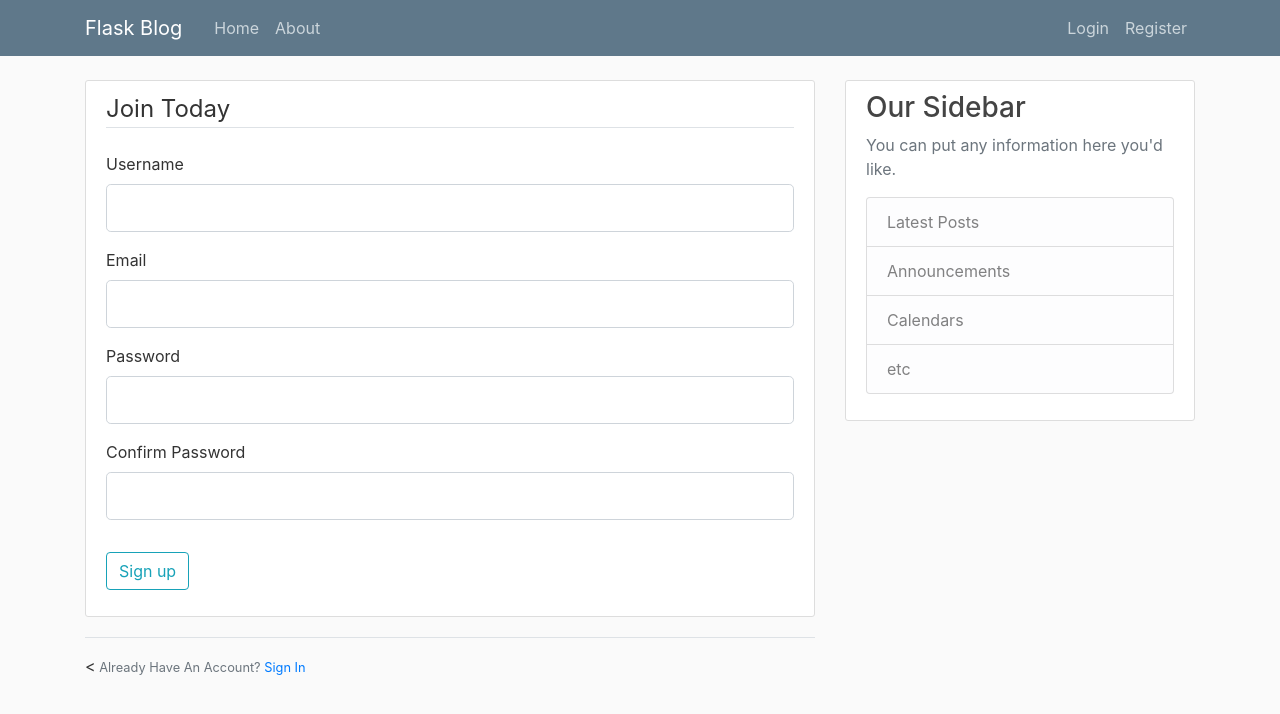
After one commit to MaxOng94/Flask-tutorial, a Flask app: page /register in a window 1280 px wide. The commit adds this page. Shown: the top 714 px of the page. Run offline with Flask 2, Linux system fonts and the light colour scheme; some libraries are stand-ins or nearby versions.

Commit message:
Forms and User input
created login and register html
added login and register route
created test directory
created conftest.py and first_test.py

```diff
--- a/app/__init__.py
+++ b/app/__init__.py
@@ -1,3 +1,10 @@
 from flask import Flask
 app_obj = Flask(__name__)
 from app import routes
+
+# secret key to protect against modifying cookies and cross site forgery attacks
+app_obj.config["SECRET_KEY"] = 'baf2822cca9a24b261cd4d04c2976373'
+
+
+# added Regristration and login form for our site
+# added secret key from app config
--- /dev/null
+++ b/app/forms.py
@@ -0,0 +1,34 @@
+from flask_wtf import FlaskForm
+from wtforms import StringField, PasswordField, BooleanField,SubmitField
+from wtforms.validators import DataRequired, Length, Email, EqualTo
+
+# class for registration form. We can inherit from FlaskForm class from flask_wtf
+class RegistrationForm(FlaskForm):
+    # validators : list of validators we want in our username --> eg: not leave it empty, cannot be more than 20 chars long etc
+    username = StringField("Username", # label
+                            validators= [DataRequired(), Length(min = 2, max = 20)])
+
+    email = StringField("Email",
+                        validators = [DataRequired(), Email()])
+
+    password = PasswordField("Password",
+                             validators= [DataRequired()])
+
+    confirm_password = PasswordField("Confirm Password",
+                                     validators= [DataRequired(),EqualTo('password')])
+
+    submit = SubmitField("Sign up")
+
+
+class LoginForm(FlaskForm):
+    # validators : list of validators we want in our username --> eg: not leave it empty, cannot be more than 20 chars long etc
+
+    email = StringField("Email",
+                        validators = [DataRequired(), Email()])
+
+    password = PasswordField("Password",
+                             validators= [DataRequired()])
+    # allows user to stay login sometime after their browser closes using a secure cookie
+    remember = BooleanField("Remember Me")
+
+    submit = SubmitField("Login")
--- a/app/microblog.py
+++ b/app/microblog.py
@@ -5,3 +5,6 @@ from app import app_obj
 # basically means if we run this python file directly, we will be in
 # debug mode. THis means we can edit our codes, refresh our browser to see the effects of our changes
 # this is as oppose to in production mode
+
+if __name__ == "__main__":
+    app_obj.run(debug =True)
--- a/app/routes.py
+++ b/app/routes.py
@@ -1,5 +1,7 @@
 from app import app_obj
-from flask import render_template,url_for
+from flask import render_template,url_for, flash, redirect
+from app.forms import RegistrationForm, LoginForm
+
 # render_template will look for the .html files you specified
 # under the templates folder. You have to name the templates folder exactly so
 # flask knows where to find them
@@ -31,3 +33,24 @@ def home():
 @app_obj.route('/about')
 def about():
     return render_template('about.html', title = "About")
+
+@app_obj.route('/register', methods = ["GET","POST"])
+def register():
+    form = RegistrationForm()
+    if form.validate_on_submit():       # tells us if the form is validated on submission
+        flash(f"Account created for {form.username.data}!", "success") # success category is a bootstrap class to use as variable
+        #flash accepts a second argument, category. So the msg above is under the success category
+        # bootstrap has different alert style for successes and errors
+        return redirect(url_for("home"))
+    return render_template("register.html", title = "Register", form = form )
+
+@app_obj.route('/login', methods = ["GET","POST"])
+def login():
+    form = LoginForm()
+    if form.validate_on_submit():
+        if form.email.data == 'admin@blog.com' and form.password.data == "password":
+            flash("You have been logged in!", 'success')
+            return redirect(url_for('home'))
+        else:
+            flash("Login unsuccessful. Please check username and password", 'danger') # bootstrap's class danger for error alert
+    return render_template("login.html", title = "Login", form = form )
--- a/app/templates/layout.html
+++ b/app/templates/layout.html
@@ -33,13 +33,13 @@
           </button>
           <div class="collapse navbar-collapse" id="navbarToggle">
             <div class="navbar-nav mr-auto">
-              <a class="nav-item nav-link" href="/">Home</a>
-              <a class="nav-item nav-link" href="/about">About</a>
+              <a class="nav-item nav-link" href="{{url_for('home')}}">Home</a>
+              <a class="nav-item nav-link" href="{{url_for('about')}}">About</a>
             </div>
             <!-- Navbar Right Side -->
             <div class="navbar-nav">
-              <a class="nav-item nav-link" href="/login">Login</a>
-              <a class="nav-item nav-link" href="/register">Register</a>
+              <a class="nav-item nav-link" href="{{url_for('login')}}">Login</a>
+              <a class="nav-item nav-link" href="{{url_for('register')}}">Register</a>
             </div>
           </div>
         </div>
@@ -49,7 +49,17 @@
     <main role="main" class="container">
       <div class="row">
         <div class="col-md-8">
+            {% with messages = get_flashed_messages(with_categories = true)%} <!--get the category from flash message-->
+                {% if messages %}
+                    {% for category, message in messages %}
+                        <div class = "alert alert-{{ category }}">
+                            {{ message }}
+                         </div>
+                    {% endfor %}
+                {% endif %}
+            {% endwith %}
           {% block content %}{% endblock %}
+
         </div>
         <div class="col-md-4">
           <div class="content-section">
--- /dev/null
+++ b/app/templates/register.html
@@ -0,0 +1,77 @@
+{% extends "layout.html" %}
+<!-- Basically we are overriding the layout.html's block content block from posting what we want within the blocks-->
+{% block content %}
+    <div class="content-section">
+        <form action="" method="post">
+            {{ form.hidden_tag() }}
+                <fieldset class = "form-group">                           <!-- bootstrap class-->
+                    <legend class = "border-bottom mb-4">Join Today</legend>
+                        <div class="form-group">
+                            {{form.username.label(class = "form-control-label")}}  <!-- bootstrap class-->
+
+                            {% if form.username.errors %}  <!--conditional statements if there are errors in form username-->
+                                {{ form.username(class = "form-control form-control-lg is-invalid")}} <!-- added in 'is-invalid', bootstrap's class-->
+                                <div class = 'invalid-feedback'>
+                                    {% for error in form.username.errors %}
+                                        <span>{{error}}</span>
+                                    {% endfor %}
+                                </div>
+                            {% else %}
+                                {{form.username(class = "form-control form-control-lg")}}
+                            {% endif %}
+                        </div>
+
+                        <div class="form-group">
+                            {{form.email.label(class = "form-control-label")}}  <!-- bootstrap class-->
+
+                            {% if form.email.errors %}  <!--conditional statements if there are errors in form username-->
+                              {{ form.email(class = "form-control form-control-lg is-invalid")}} <!-- added in 'is-invalid', bootstrap's class-->
+                              <div class = 'invalid-feedback'>
+                                  {% for error in form.email.errors %}
+                                      <span>{{error}}</span>
+                                  {% endfor %}
+                              </div>
+                            {% else %}
+                                {{form.email(class = "form-control form-control-lg")}}
+                            {% endif %}
+                        </div>
+
+                        <div class="form-group">
+                            {{form.password.label(class = "form-control-label")}}  <!-- bootstrap class-->
+                            {% if form.password.errors %}  <!--conditional statements if there are errors in form username-->
+                              {{ form.password(class = "form-control form-control-lg is-invalid")}} <!-- added in 'is-invalid', bootstrap's class-->
+                              <div class = 'invalid-feedback'>
+                                  {% for error in form.password.errors %}
+                                      <span>{{error}}</span>
+                                  {% endfor %}
+                              </div>
+                            {% else %}
+                                {{form.password(class = "form-control form-control-lg")}}
+                            {% endif %}
+                        </div>
+
+                        <div class="form-group">
+                            {{form.confirm_password.label(class = "form-control-label")}}  <!-- bootstrap class-->
+                            {% if form.confirm_password.errors %}  <!--conditional statements if there are errors in form username-->
+                              {{ form.confirm_password(class = "form-control form-control-lg is-invalid")}} <!-- added in 'is-invalid', bootstrap's class-->
+                              <div class = 'invalid-feedback'>
+                                  {% for error in form.email.errors %}
+                                      <span>{{error}}</span>
+                                  {% endfor %}
+                              </div>
+                            {% else %}
+                                {{form.confirm_password(class = "form-control form-control-lg")}}
+                            {% endif %}
+                        </div>
+                </fieldset>
+                <div class="form-group">
+                  {{form.submit(class = "btn btn-outline-info")}}
+                </div>
+        </form>
+    </div>
+    <div class="border-top pt-3">
+        <<small class = "text-muted">
+            Already Have An Account? <a class = "m1 -2" href="{{url_for("login")}}">Sign In</a>
+        </small>
+    </div>
+{% endblock content %}
```
Also changed, not shown: app/templates/login.html (added, +57 -0 lines), app/config.py (added), app/tests/conftest.py (added), app/tests/first_test.py (added).
